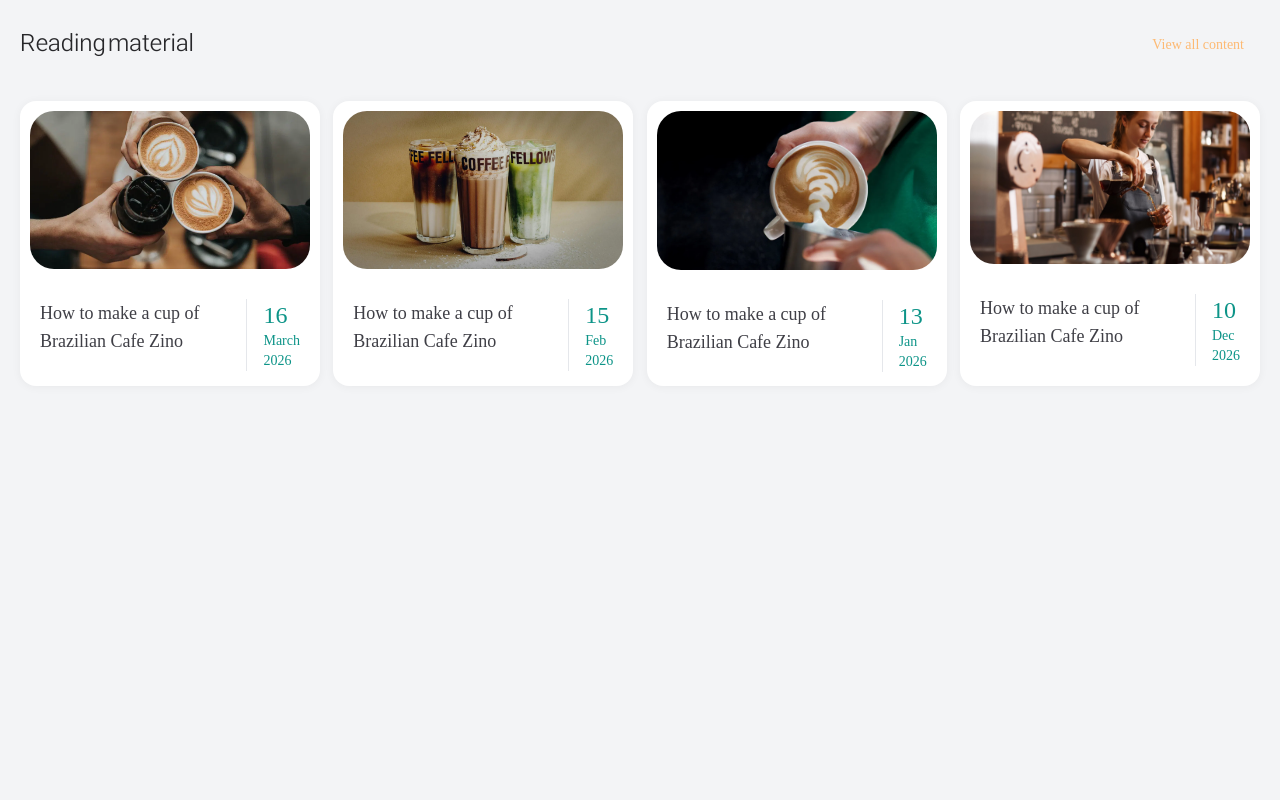
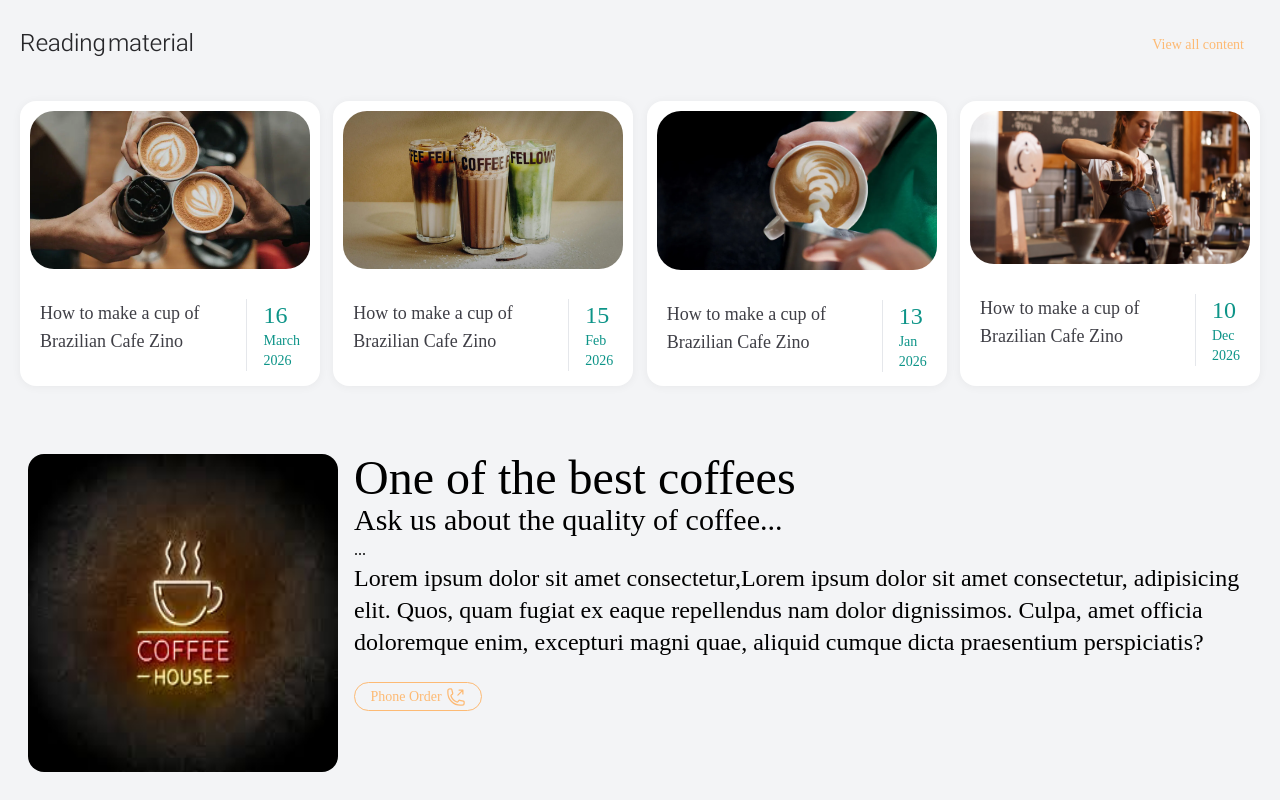
Before and after one commit to Omid-Shamkhali/Tailwind-Coffee-Shop, a website: page public/index.html in a window 1280 px wide. Shown: the part 3332-4132 px from the top of the page. Before the commit the page ends 3758 px from the top, so only its background shows below. Drawn offline with Linux system fonts and the light colour scheme; files whose address does not match are found by name; a web font is replaced by a local one.

Commit message:
feat: add coffee promo section with dark mode support

```diff
--- a/public/index.html
+++ b/public/index.html
@@ -155,6 +155,9 @@
       stroke="currentColor">
       <path stroke-linecap=" round" stroke-linejoin="round"
       d="M16.5 18.75h-9m9 0a3 3 0 0 1 3 3h-15a3 3 0 0 1 3-3m9 0v-3.375c0-.621-.503-1.125-1.125-1.125h-.871M7.5 18.75v-3.375c0-.621.504-1.125 1.125-1.125h.872m5.007 0H9.497m5.007 0a7.454 7.454 0 0 1-.982-3.172M9.497 14.25a7.454 7.454 0 0 0 .981-3.172M5.25 4.236c-.982.143-1.954.317-2.916.52A6.003 6.003 0 0 0 7.73 9.728M5.25 4.236V4.5c0 2.108.966 3.99 2.48 5.228M5.25 4.236V2.721C7.456 2.41 9.71 2.25 12 2.25c2.291 0 4.545.16 6.75.47v1.516M7.73 9.728a6.726 6.726 0 0 0 2.748 1.35m8.272-6.842V4.5c0 2.108-.966 3.99-2.48 5.228m2.48-5.492a46.32 46.32 0 0 1 2.916.52 6.003 6.003 0 0 1-5.395 4.972m0 0a6.726 6.726 0 0 1-2.749 1.35m0 0a6.772 6.772 0 0 1-3.044 0" />
+    </symbol>
+    <symbol id="phone" xmlns="http://www.w3.org/2000/svg" fill="none" viewBox="0 0 24 24" stroke-width="1.5" stroke="currentColor" >
+      <path stroke-linecap="round" stroke-linejoin="round" d="M2.25 6.75c0 8.284 6.716 15 15 15h2.25a2.25 2.25 0 0 0 2.25-2.25v-1.372c0-.516-.351-.966-.852-1.091l-4.423-1.106c-.44-.11-.902.055-1.173.417l-.97 1.293c-.282.376-.769.542-1.21.38a12.035 12.035 0 0 1-7.143-7.143c-.162-.441.004-.928.38-1.21l1.293-.97c.363-.271.527-.734.417-1.173L6.963 3.102a1.125 1.125 0 0 0-1.091-.852H4.5A2.25 2.25 0 0 0 2.25 4.5v2.25Z" />
     </symbol>
 
 
@@ -1343,6 +1346,27 @@
         </div>
       </div>
       <!----------------------------------------------------------------------------------------------------------------------->
+      <div class="flex w-full h-[334px] bg-gray-100 m-5 dark:bg-zinc-800">
+        <div class="flex m-2 ">
+          <img class="w-[896px] h-[300px] rounded-2xl" src="images/kaffe66.jpg" alt="coffee photo">
+        </div>
+        <div class="flex flex-col m-2 child:dark:text-white">
+              <span class="flex text-2xl lg:text-5xl"> One of the best coffees</span>
+              <span class="flex text-lg lg:text-3xl">Ask us about the quality of coffee...</span>
+              <span class="flex">...</span>
+              <span class="flex text-base lg:text-2xl">Lorem ipsum dolor sit amet consectetur,Lorem ipsum dolor sit amet consectetur, adipisicing elit. Quos, quam fugiat ex eaque repellendus nam dolor dignissimos. Culpa, amet officia doloremque enim, excepturi magni quae, aliquid cumque dicta praesentium perspiciatis?</span>
+              <div class="flex mt-[24px]">
+                <a class="flex w-[128px] h-[29px] rounded-2xl items-center justify-center gap-1 border border-orange-300 text-orange-300 text-sm" href="">
+                  Phone Order
+                  <svg class="w-[20px] h-[20px] fill-current ">
+                    <use href="#phone"></use>
+                  </svg>
+                </a>
+              </div>
+        </div>
+      </div>
+    <!----------------------------------------------------------------------------------------------------------------------->
+
     </div><!--End Container Tag-->
   </div><!--End Body-->
 
```
Also changed, not shown: public/images/kaffe66.jpg (added), public/images/kaffe66.png (added), public/styles/app.css.
